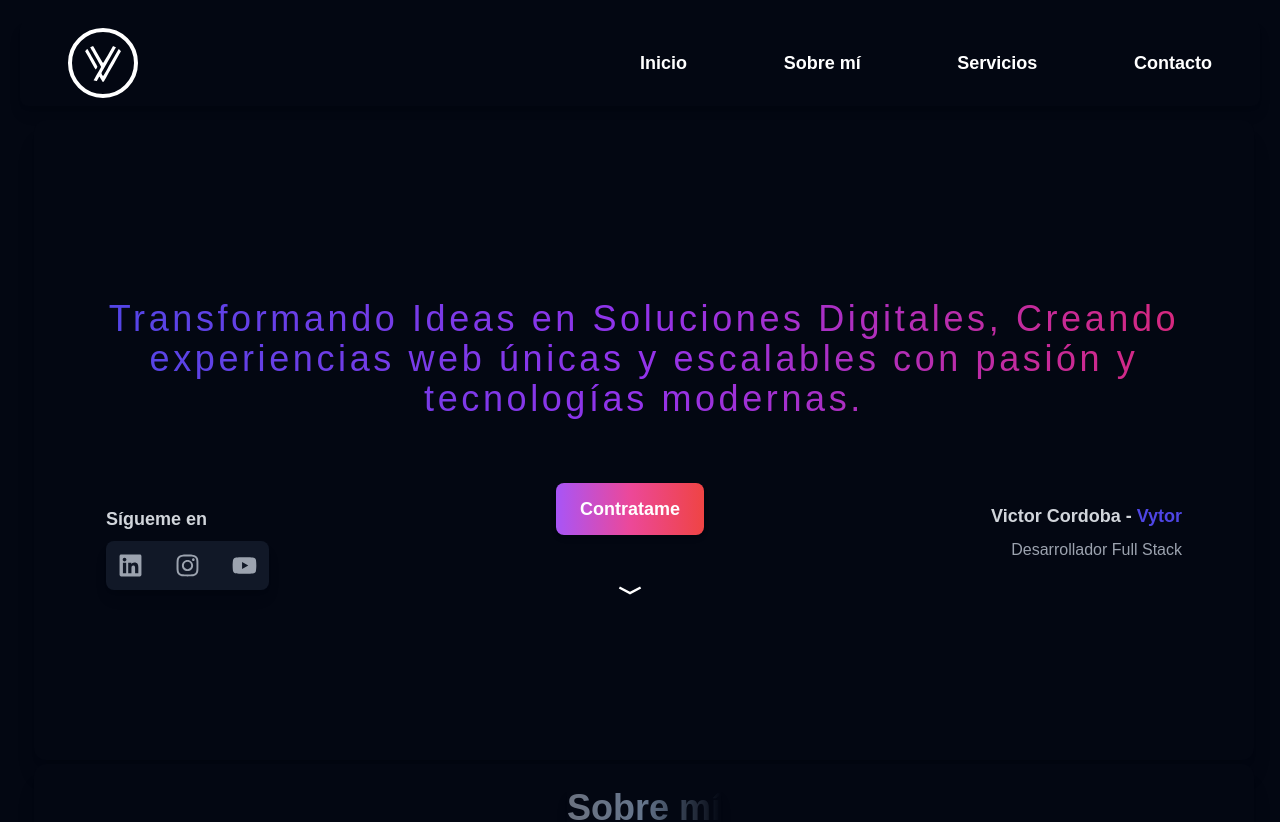
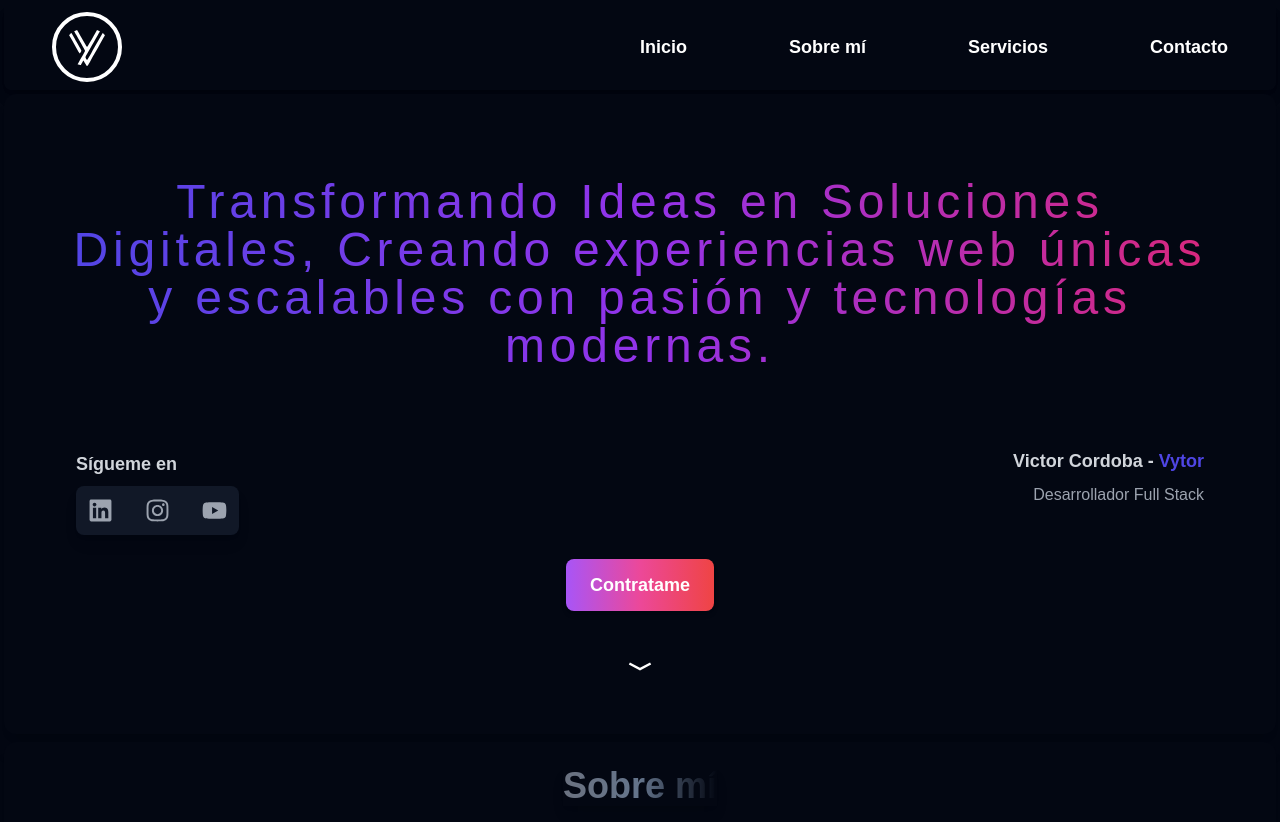
Before and after one commit to Victordi10/portafolio, a Next.js app: page / in a window 1280 px wide. Shown: the top 822 px of the page. Built offline with nearby package versions, Linux system fonts and the light colour scheme.

Commit message:
listo el header

```diff
--- a/src/app/globals.css
+++ b/src/app/globals.css
@@ -13,36 +13,15 @@
     --foreground: #ededed;
   }
 }
+*{
+  box-sizing: border-box;
+}
 
 body {
   font-family: Arial, sans-serif;
-  margin: 0;
-  padding: 0;
-  background-color: #f9f9f9;
-  color: #333;
+  color: #fff;
 }
 
-header {
-  background-color: #0070f3;
-  color: white;
-  padding: 1rem;
-}
-
-header nav ul {
-  display: flex;
-  justify-content: center;
-  padding: 0;
-}
-
-header nav ul li a {
-  color: white;
-  text-decoration: none;
-  font-weight: bold;
-}
-
-main {
-  padding: 2rem;
-}
 
 footer {
   background-color: #0070f3;
--- a/src/app/layout.js
+++ b/src/app/layout.js
@@ -17,13 +17,13 @@ export default function RootLayout({ children }) {
         <meta name="description" content={metadata.description} />
         <link rel="icon" href="/favicon.ico" />
       </Head>
-      <body className="bg-gray-950 w-full p-5">
+      <body className="bg-gray-950 w-full p-1 items-center justify-center">
         {/* Encabezado */}
         <Header />
 
         {/* Contenido dinámico (cambia según la página) */}
-        <main style={{ padding: 10, margin:0, color: '#fff' }}>
-          {children}
+        <main className="w-full flex flex-col  items-center justify-center">
+        {children}
         </main>
 
         {/* Pie de página */}
--- a/src/app/page.js
+++ b/src/app/page.js
@@ -1,6 +1,6 @@
 'use client';
 
-import React, {useEffect, useState} from "react";
+import React, { useEffect, useState } from "react";
 import Image from "next/image";
 import Seccion from "./ui/Seccion";
 import Boton from "./ui/Boton";
@@ -17,15 +17,15 @@ export default function Home() {
       <Seccion className="h-[80vh] min-h-fit max-h-screen flex flex-col justify-center items-center">
         <h1
           className="
-            text-xl
-            sm:text-2xl
-            md:text-3xl
-            lg:text-4xl
+            text-[1.5rem]
+            sm:text-3xl
+            md:text-4xl
+            lg:text-5xl
             text-center
             text-transparent
             bg-clip-text
-            m-2 sm:m-4
-            p-4 sm:p-2
+            sm:m-4
+            p-2 sm:p-4
             bg-gradient-to-r from-indigo-600 via-purple-600 to-pink-600
             hover:shadow-2xl
             transition-all duration-500 ease-in-out
@@ -38,13 +38,8 @@ export default function Home() {
         </h1>
 
 
-      <div className="flex flex-col sm:flex-row justify-between items-center space-x-4 px-6 sm:px-12 mt-8">
+        <div className="flex flex-col sm:flex-row justify-between items-center sm:px-12 mt-8">
           <Redes />
-
-    <div className="flex flex-col items-center space-y-4 mt-6 sm:mt-0 sm:order-last md:order-1">
-        <Boton texto={'Contratame'} />
-        <RiArrowDownWideFill className="text-4xl text-white" size={30} color="#fff" />
-    </div>
 
           <div className="text-center sm:text-end mt-4 sm:mt-0 sm:order-first md:order-2">
             <p className="text-lg font-semibold text-gray-300 mb-2">
@@ -56,6 +51,11 @@ export default function Home() {
           </div>
         </div>
 
+        <div className="flex flex-col items-center space-y-4 mt-6 sm:mt-0 sm:order-last md:order-1">
+          <Boton texto={'Contratame'} />
+          <RiArrowDownWideFill className="text-4xl text-white" size={30} color="#fff" />
+        </div>
+
       </Seccion>
 
 
@@ -64,22 +64,18 @@ export default function Home() {
         <Parrafo>
           Bienvenido a mi portafolio personal. Soy un desarrollador de software apasionado por la tecnología y el diseño web.
         </Parrafo>
-        <Image src="/images/developer.svg" alt="Desarrollador de software" width={400} height={400} />
       </Seccion>
 
       <Seccion titulo="Servicios">
         <p>Bienvenido a mi portafolio personal. Soy un desarrollador de software apasionado por la tecnología y el diseño web.</p>
-        <Image src="/images/developer.svg" alt="Desarrollador de software" width={400} height={400} />
       </Seccion>
 
       <Seccion titulo="Portafolio">
         <p>Bienvenido a mi portafolio personal. Soy un desarrollador de software apasionado por la tecnología y el diseño web.</p>
-        <Image src="/images/developer.svg" alt="Desarrollador de software" width={400} height={400} />
       </Seccion>
 
       <Seccion titulo="Contacto">
         <p>Bienvenido a mi portafolio personal. Soy un desarrollador de software apasionado por la tecnología y el diseño web.</p>
-        <Image src="/images/developer.svg" alt="Desarrollador de software" width={400} height={400} />
       </Seccion>
     </>
   );
--- a/src/app/ui/Header.js
+++ b/src/app/ui/Header.js
@@ -5,45 +5,22 @@ import Link from 'next/link';
 import Image from 'next/image';
 
 export default function Header() {
-    // Estado para controlar la visibilidad del menú en pantallas pequeñas
     const [menuOpen, setMenuOpen] = useState(false);
+    const classLink = "hover:text-yellow-400 text-lg transition-colors duration-300 ease-in-out"
 
-    // Función para alternar el estado del menú
-    const toggleMenu = () => {
-        setMenuOpen(!menuOpen);
-    };
-
-    return (
-        <header className="flex items-center justify-between p-2 w-full px-2 sm:px-12 bg-gradient-to-r from-gray-950 via-gray-950 to-gray-950 rounded-lg shadow-lg hover:shadow-xl transition-all duration-500 ease-in-out transform hover:scale-[1.01] relative">
-            <Image
-                src="/vy.svg"
-                alt="Desarrollador de software"
-                width={70}
-                height={70}
-                className={`rounded-full border-4 border-white p-2 py-3 ${menuOpen ? 'hidden' : 'block'} sm:block`}
-            />
-
-            {/* Botón Burger */}
-            <div className="sm:hidden">
-                <button onClick={toggleMenu} className="text-white text-3xl">
-                    {menuOpen ? 'X' : '☰'}
-                </button>
-            </div>
-
-            {/* Menú de navegación */}
-            <nav className={`w-[70%] md:w-[50%] ${menuOpen ? 'flex order-first' : 'hidden'} sm:flex sm:order-3`}>
-            <ul
-                className={`list-none text-white text-lg font-semibold
-                    justify-between
-                    w-full
-                    ${menuOpen ? 'flex flex-col' : 'hidden'}
-                    sm:flex-row sm:flex // Mantener en fila en pantallas medianas
-                    md:flex`} // Siempre visible en pantallas grandes
-            >
+    const Menu = ({ navclass, listClass = 'flex', linkClass = classLink }) => {
+        return (
+            <nav className={`${navclass} sm:w-[60%] md:w-[50%]`}>
+                <ul
+                    className={`list-none text-white text-lg font-semibold
+                        w-full
+                        ${listClass}
+                        `} // Siempre visible en pantallas grandes
+                >
                     <li>
                         <Link
                             href="/"
-                            className="hover:text-yellow-400 transition-colors duration-300 ease-in-out"
+                            className={`${linkClass}`}
                         >
                             Inicio
                         </Link>
@@ -51,7 +28,7 @@ export default function Header() {
                     <li>
                         <Link
                             href="/about"
-                            className="hover:text-yellow-400 transition-colors duration-300 ease-in-out"
+                            className={`${linkClass}`}
                         >
                             Sobre mí
                         </Link>
@@ -59,7 +36,7 @@ export default function Header() {
                     <li>
                         <Link
                             href="/services"
-                            className="hover:text-yellow-400 transition-colors duration-300 ease-in-out"
+                            className={`${linkClass}`}
                         >
                             Servicios
                         </Link>
@@ -67,13 +44,51 @@ export default function Header() {
                     <li>
                         <Link
                             href="/contact"
-                            className="hover:text-yellow-400 transition-colors duration-300 ease-in-out"
+                            className={`${linkClass}`}
                         >
                             Contacto
                         </Link>
                     </li>
                 </ul>
             </nav>
+        );
+    };
+
+    const toggleMenu = () => {
+        setMenuOpen(!menuOpen);
+    };
+
+    return (
+        <header className="flex items-center w-full bg-gradient-to-r from-gray-950 via-gray-950 to-gray-950 rounded-lg shadow-lg flex-col sm:flex-row ">
+            <div className="flex items-center justify-between p-2 w-full px-4 sm:px-12 bg-gradient-to-r from-gray-950 via-gray-950 to-gray-950 rounded-lg shadow-lg hover:shadow-xl transition-all duration-500 ease-in-out transform hover:scale-[1.01]">
+                <Image
+                    src="/vy.svg"
+                    alt="Desarrollador de software"
+                    width={70}
+                    height={70}
+                    className="rounded-full border-4 border-white p-2 py-3"
+                />
+
+                {/* Botón Burger */}
+                <div className="sm:hidden">
+                    <button onClick={toggleMenu} className="text-white text-3xl">
+                        {menuOpen ? 'X' : '☰'}
+                    </button>
+                </div>
+
+                <Menu navclass={'hidden sm:flex'} listClass="justify-between sm:flex-row sm:flex" />
+            </div>
+
+            {/* Menú con animación */}
+            <div
+                className={`sm:hidden w-full bg-gray-950 transition-all duration-300 ease-in-out overflow-hidden ${
+                    menuOpen
+                        ? 'max-h-[500px] opacity-100 scale-y-100'
+                        : 'max-h-0 opacity-0 scale-y-0'
+                }`}
+            >
+                <Menu listClass={`flex flex-col w-full space-y-2 min-h-fit p-4`} />
+            </div>
         </header>
     );
 }
--- a/src/app/ui/Parrafo.js
+++ b/src/app/ui/Parrafo.js
@@ -6,7 +6,7 @@ const Parrafo = ({ children, className = "" }) => {
     return (
         <p className={`
             ${className}
-            text-lg
+            text-base
             text-gray-300
             text-justify
             leading-8
@@ -15,8 +15,9 @@ const Parrafo = ({ children, className = "" }) => {
             transition-all
             duration-300
             ease-in-out
-            hover:text-gray-100
+            hover:text-white
             focus:outline-none
+            w-full
         `}>
             {children}
         </p>
```
Lines whose indentation alone changed are shown as unchanged.
